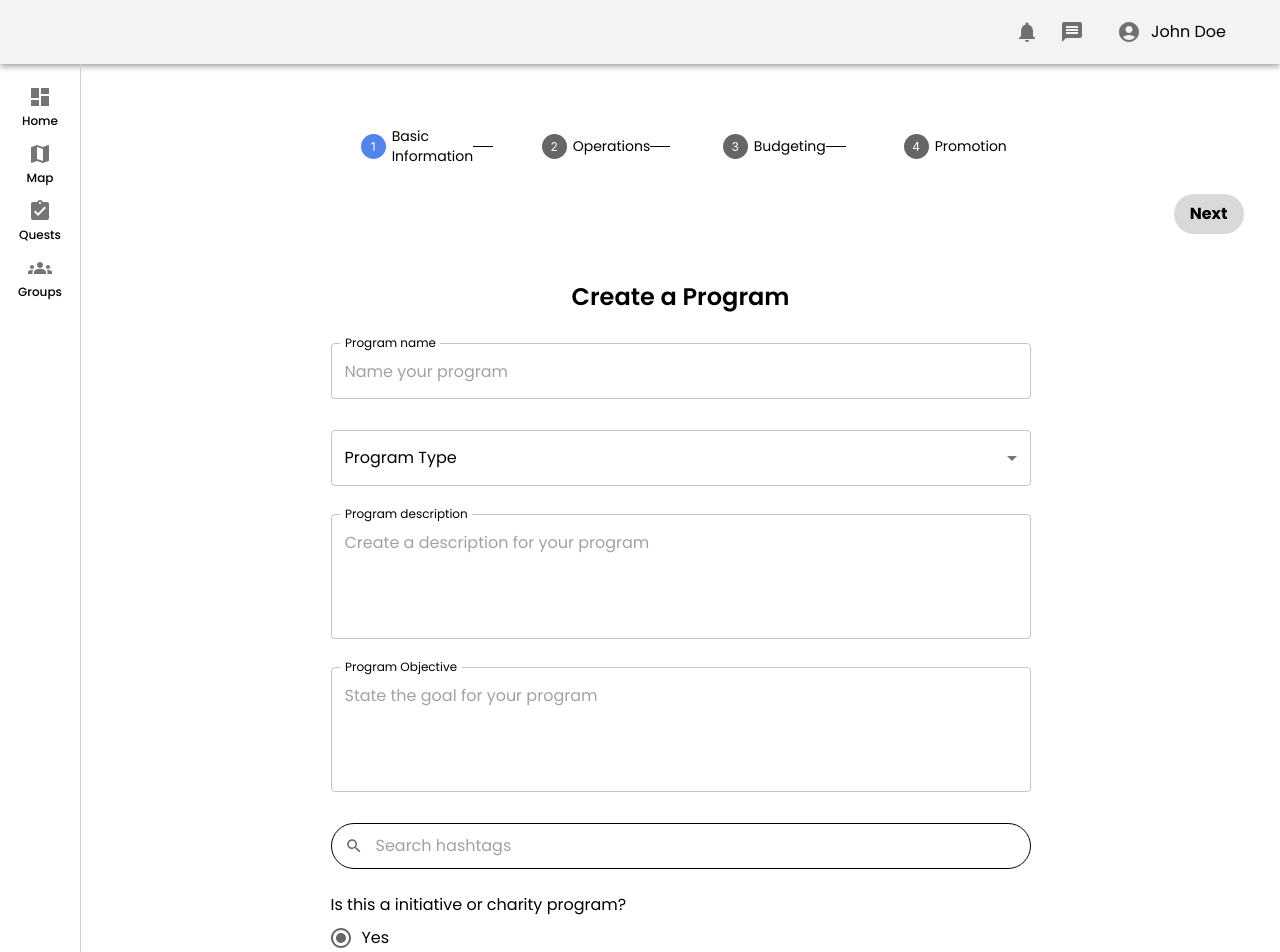
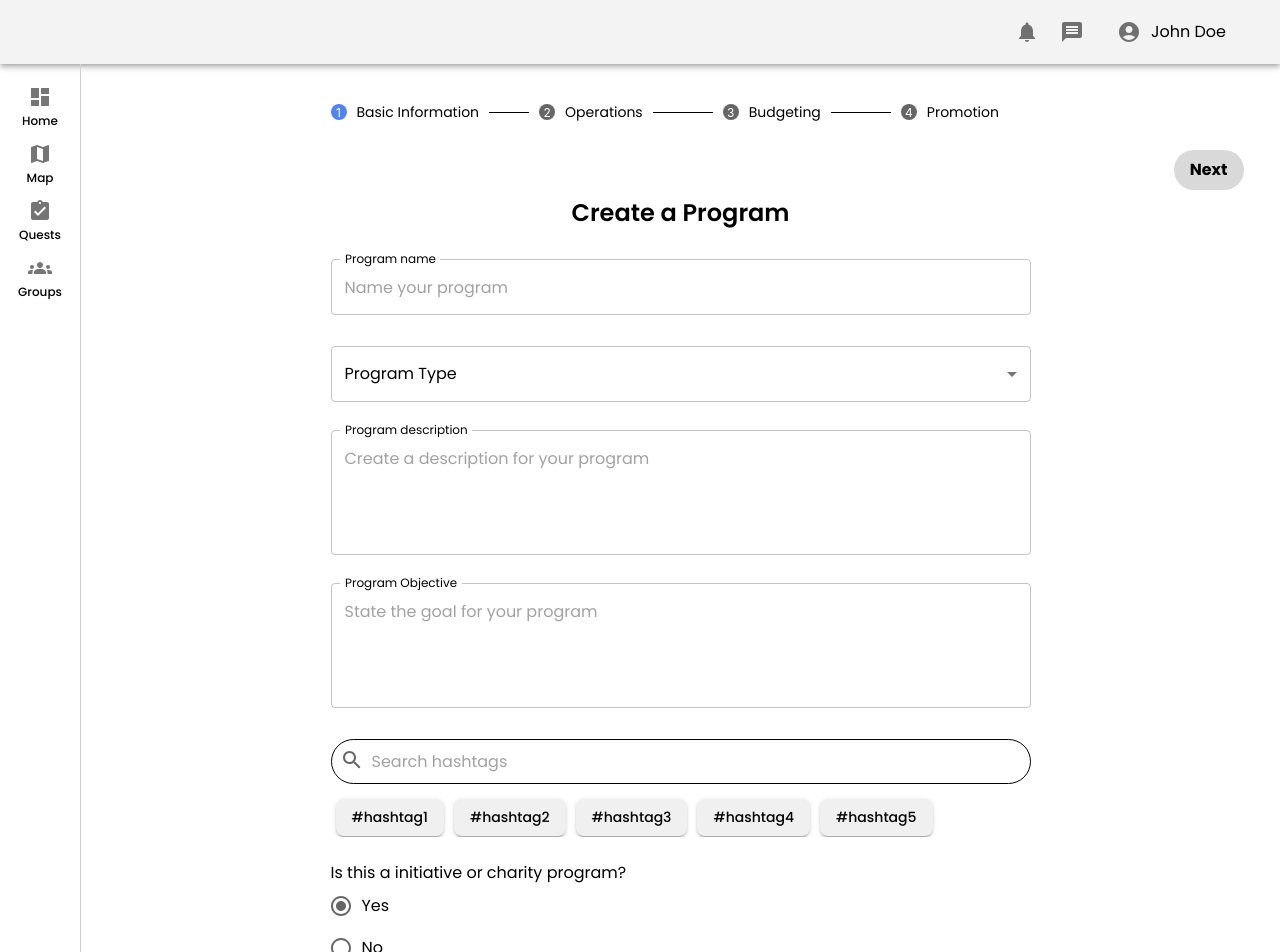
Before and after one commit to sandeep-bh-dev/Coquest-WebApp, a React (Create React App) app in the folder frontend/: page /programs/create/basic-information in a window 1280 px wide. Shown: the top 952 px of the page. Built offline with nearby package versions, Linux system fonts and the light colour scheme.

Commit message:
Added Hashtag component.

```diff
--- a/frontend/src/index.tsx
+++ b/frontend/src/index.tsx
@@ -33,7 +33,6 @@ const router = createBrowserRouter([
 		),
 	},
 	{
-		//delete
 		path: "/programs/create",
 		element: <CreateProgram />,
 		children: [
@@ -54,7 +53,7 @@ const router = createBrowserRouter([
 				element: <Promotion />,
 			},
 		],
-	}, //delete
+	},
 ]);
 
 root.render(
--- a/frontend/src/pages/Programs/CreateProgram/BasicInformation/index.tsx
+++ b/frontend/src/pages/Programs/CreateProgram/BasicInformation/index.tsx
@@ -10,6 +10,7 @@ import { styled } from "@mui/system";
 import TextField from "@mui/material/TextField";
 import SearchIcon from "@mui/icons-material/Search";
 import { RadioGroupField } from "../../ProgramComponents/RadioGroupField";
+import HashtagSearch from "../../ProgramComponents/HashtagSearch";
 
 type StyledTextFieldProps = {
 	label: string;
@@ -30,6 +31,7 @@ const StyledTextField = styled(TextField)<StyledTextFieldProps>`
 
 export const BasicInformation = () => {
 	const [categories, setCategories] = useState<string[]>([]); // State of all program types fetched
+	const [hashtags, setHashtags] = useState<string[]>([]);
 
 	const [projectName, setProjectName] = useState<string>(""); // Name state
 	const [selectedType, setSelectedType] = useState(""); // Program type state
@@ -86,6 +88,12 @@ export const BasicInformation = () => {
 	// Fetches on page load for list of Program Types available
 	useEffect(() => {
 		setCategories(["Option 1", "Option 2", "Option 3", "Option 4"]);
+		let tempHtags: string[] = [];
+
+		for (let i = 1; i <= 100; i++) {
+			tempHtags.push(`#hashtag${i}`);
+		}
+		setHashtags(tempHtags);
 	}, []);
 
 	return (
@@ -154,20 +162,8 @@ export const BasicInformation = () => {
 					multiline
 					rows={4}
 				/>
-				<SearchBar>
-					<SearchIcon
-						style={{
-							margin: 13,
-							fontSize: 18,
-							color: "#666666",
-						}}
-					/>
-					<InputBase
-						placeholder="Search hashtags"
-						className="placeholder-mod"
-					/>
-				</SearchBar>
 
+				<HashtagSearch hashtags={hashtags} />
 				<RadioGroupField
 					label="Is this a initiative or charity program?"
 					name="initiative-radio-btn-group"
@@ -228,7 +224,7 @@ const ContentView = styled("div")({
 });
 
 const TitleField = styled(Typography)({
-	marginTop: 45,
+	marginTop: 5,
 	fontWeight: 600,
 	fontSize: 24,
 	textAlign: "center",
@@ -240,6 +236,16 @@ const SearchBar = styled("div")({
 	marginTop: 31,
 	borderRadius: 28,
 	alignItems: "center",
+});
+
+const HashtagContainer = styled("div")({
+	display: "flex",
+	flexWrap: "wrap",
+	marginTop: 10,
+});
+
+const HashtagButton = styled(Button)({
+	margin: 5,
 });
 
 /**  FOR TESTING
--- /dev/null
+++ b/frontend/src/pages/Programs/ProgramComponents/HashtagSearch.tsx
@@ -0,0 +1,138 @@
+import React, { useState } from "react";
+import { InputBase, Button } from "@mui/material";
+import { styled } from "@mui/system";
+import SearchIcon from "@mui/icons-material/Search";
+import PropTypes from "prop-types";
+
+const SearchBarContainer = styled("div")({
+	display: "flex",
+	flexDirection: "column",
+	marginTop: 31,
+	"& button:hover": {
+		backgroundColor: "#DDDDDD",
+	},
+});
+
+const SearchInputContainer = styled("div")({
+	display: "flex",
+	alignItems: "center",
+	border: "1px solid black",
+	borderRadius: 28,
+});
+
+const SearchIconWrapper = styled("div")({
+	margin: 8,
+	fontSize: 12,
+	color: "#666666",
+});
+
+const HashtagContainer = styled("div")({
+	display: "flexWrap",
+	height: 43,
+	overflowY: "scroll",
+	marginTop: 10,
+	"::-webkit-scrollbar": {
+		display: "none",
+	},
+});
+
+const HashtagButton = styled(Button)({
+	margin: 5,
+	backgroundColor: "#F0F0F0",
+	borderRadius: 8,
+	color: "black",
+	textTransform: "none",
+});
+
+const SelectedHashtagButton = styled(Button)({
+	margin: 5,
+	marginLeft: 5,
+	backgroundColor: "#F0F0F0",
+	borderRadius: 8,
+	color: "black",
+	textTransform: "none",
+});
+
+const HashtagSearch = (props: { hashtags: string[] }) => {
+	const [searchValue, setSearchValue] = useState("");
+	const [selectedHashtags, setSelectedHashtags] = useState<string[]>([]);
+
+	const handleSearchInputChange = (event: any) => {
+		setSearchValue(event.target.value);
+	};
+
+	const handleHashtagClick = (hashtag: string) => {
+		if (!selectedHashtags.includes(hashtag)) {
+			setSelectedHashtags([...selectedHashtags, hashtag]);
+		}
+	};
+
+	const handleSelectedHashtagClick = (hashtag: string) => {
+		setSelectedHashtags(
+			selectedHashtags.filter(
+				(selectedHashtag) => selectedHashtag !== hashtag
+			)
+		);
+	};
+
+	const renderHashtagButtons = () => {
+		return props.hashtags
+			.filter(
+				(hashtag) =>
+					hashtag.toLowerCase().includes(searchValue) &&
+					!selectedHashtags.includes(hashtag)
+			)
+			.map((hashtag) => (
+				<HashtagButton
+					key={hashtag}
+					variant="contained"
+					onClick={() => handleHashtagClick(hashtag)}
+				>
+					{hashtag}
+				</HashtagButton>
+			));
+	};
+
+	const renderSelectedHashtags = () => {
+		return (
+			<div style={{ display: "flex", flexDirection: "row-reverse" }}>
+				{selectedHashtags.map((hashtag) => (
+					<SelectedHashtagButton
+						key={hashtag}
+						variant="contained"
+						onClick={() => handleSelectedHashtagClick(hashtag)}
+					>
+						{hashtag}
+						<span>&nbsp;&times;</span>
+					</SelectedHashtagButton>
+				))}
+			</div>
+		);
+	};
+
+	return (
+		<SearchBarContainer>
+			<SearchInputContainer>
+				<SearchIconWrapper>
+					<SearchIcon />
+				</SearchIconWrapper>
+				<InputBase
+					placeholder="Search hashtags"
+					className="placeholder-mod"
+					style={{ width: "90%" }}
+					value={searchValue}
+					onChange={handleSearchInputChange}
+					inputProps={{ "aria-label": "search" }}
+				/>
+				<div>{renderSelectedHashtags()}</div>
+			</SearchInputContainer>
+			<HashtagContainer>{renderHashtagButtons()}</HashtagContainer>
+		</SearchBarContainer>
+	);
+};
+
+HashtagSearch.propTypes = {
+	hashtags: PropTypes.arrayOf(PropTypes.string).isRequired,
+};
+
+export default HashtagSearch;
--- a/frontend/src/pages/Programs/ProgramComponents/ProgramCreateProgress/index.tsx
+++ b/frontend/src/pages/Programs/ProgramComponents/ProgramCreateProgress/index.tsx
@@ -1,7 +1,6 @@
 import React from "react";
 import "./styles.css";
-import { Divider, Typography, Grid } from "@mui/material";
-import SearchIcon from "@mui/icons-material/Search";
+import { Divider, Typography, styled } from "@mui/material";
 
 type BallProps = {
 	value: string;
@@ -16,6 +15,12 @@ const Ball = ({ state, value }: BallProps) => {
 				backgroundColor: state
 					? "rgb(82, 133, 236)"
 					: "rgb(102, 102, 102)",
+				borderRadius: "50%",
+				display: "flex",
+				justifyContent: "center",
+				alignItems: "center",
+				width: "16px",
+				height: "16px",
 			}}
 		>
 			{value}
@@ -24,69 +29,28 @@ const Ball = ({ state, value }: BallProps) => {
 };
 
 const ProgramCreateProgress = (props: { pgnum: number }) => {
-	console.log(`Value recieveed : ${props.pgnum}`);
 	return (
-		<Grid
-			container
-			spacing={3}
-			style={{
-				display: "flex",
-				justifyContent: "space-around",
-				marginTop: "38px",
-			}}
-		>
-			<Grid
-				item
-				xs={2}
-				style={{
-					display: "flex",
-					alignItems: "center",
-				}}
-			>
-				<div style={{ marginRight: 6 }}>
-					{props.pgnum >= 0 ? (
-						<Ball state value={"1"} />
-					) : (
-						<Ball value={"1"} />
-					)}
+		<div className="ProgressBarContainer" style={{ marginTop: "38px" }}>
+			<div>
+				<Ball state={props.pgnum >= 0} value={"1"} />
 			</div>
 			<Typography variant="body2">Basic Information</Typography>
-				<Divider style={{ width: "20px", backgroundColor: "black" }} />
-			</Grid>
-
-			<Grid item xs={2} style={{ display: "flex", alignItems: "center" }}>
-				<div style={{ marginRight: 6 }}>
-					{props.pgnum >= 1 ? (
-						<Ball state value={"2"} />
-					) : (
-						<Ball value={"2"} />
-					)}
+			<Divider style={{ width: "40px", backgroundColor: "black" }} />
+			<div>
+				<Ball state={props.pgnum >= 1} value={"2"} />
 			</div>
 			<Typography variant="body2">Operations</Typography>
-				<Divider style={{ width: "20px", backgroundColor: "black" }} />
-			</Grid>
-			<Grid item xs={2} style={{ display: "flex", alignItems: "center" }}>
-				<div style={{ marginRight: 6 }}>
-					{props.pgnum >= 2 ? (
-						<Ball state value={"3"} />
-					) : (
-						<Ball value={"3"} />
-					)}
+			<Divider style={{ width: "60px", backgroundColor: "black" }} />
+			<div>
+				<Ball state={props.pgnum >= 2} value={"3"} />
 			</div>
 			<Typography variant="body2">Budgeting</Typography>
-				<Divider style={{ width: "20px", backgroundColor: "black" }} />
-			</Grid>
-			<Grid item xs={2} style={{ display: "flex", alignItems: "center" }}>
-				<div style={{ marginRight: 6 }}>
-					{props.pgnum >= 3 ? (
-						<Ball state value={"4"} />
-					) : (
-						<Ball value={"4"} />
-					)}
+			<Divider style={{ width: "60px", backgroundColor: "black" }} />
+			<div>
+				<Ball state={props.pgnum >= 3} value={"4"} />
 			</div>
 			<Typography variant="body2">Promotion</Typography>
-			</Grid>
-		</Grid>
+		</div>
 	);
 };
 
```
Lines whose indentation alone changed are shown as unchanged.
